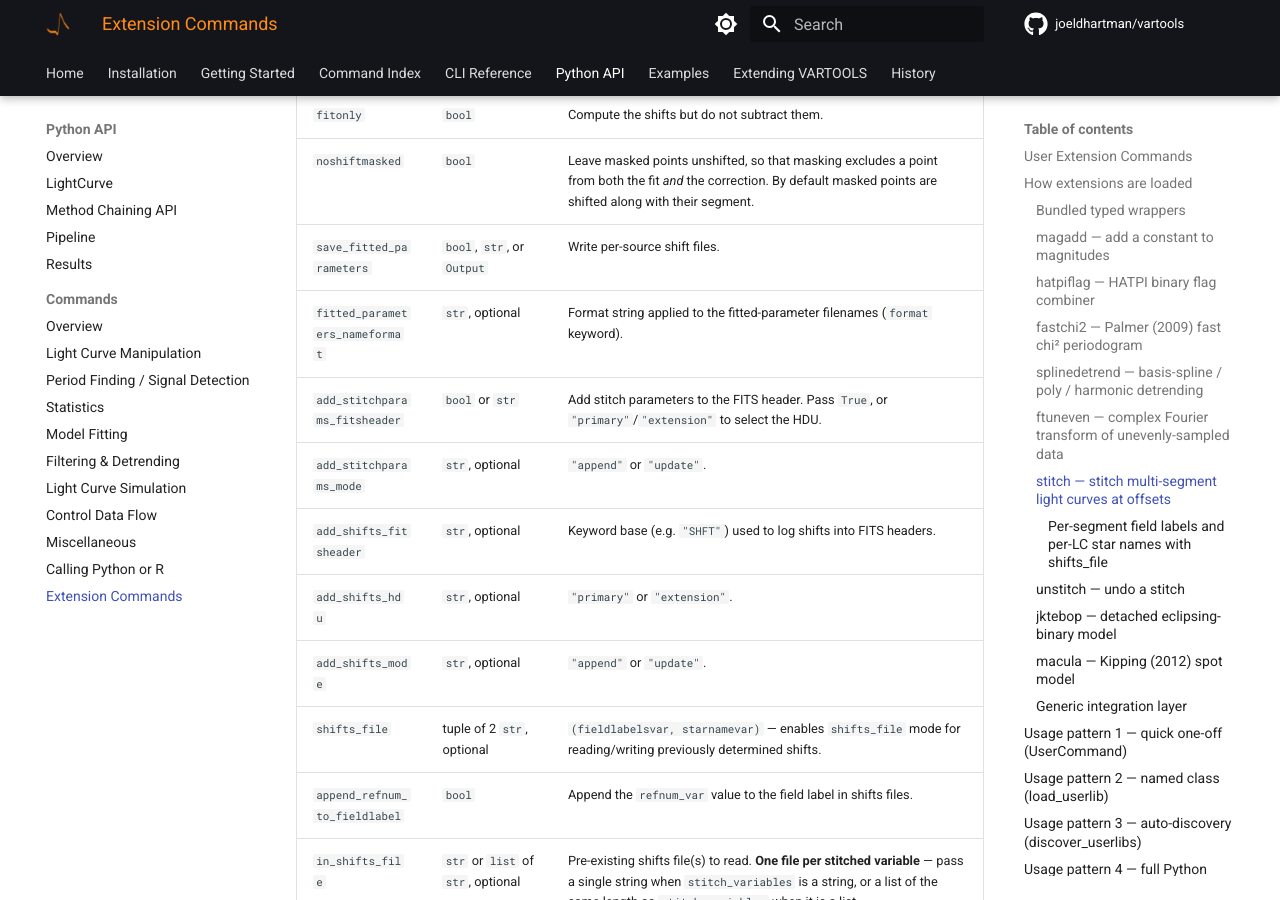
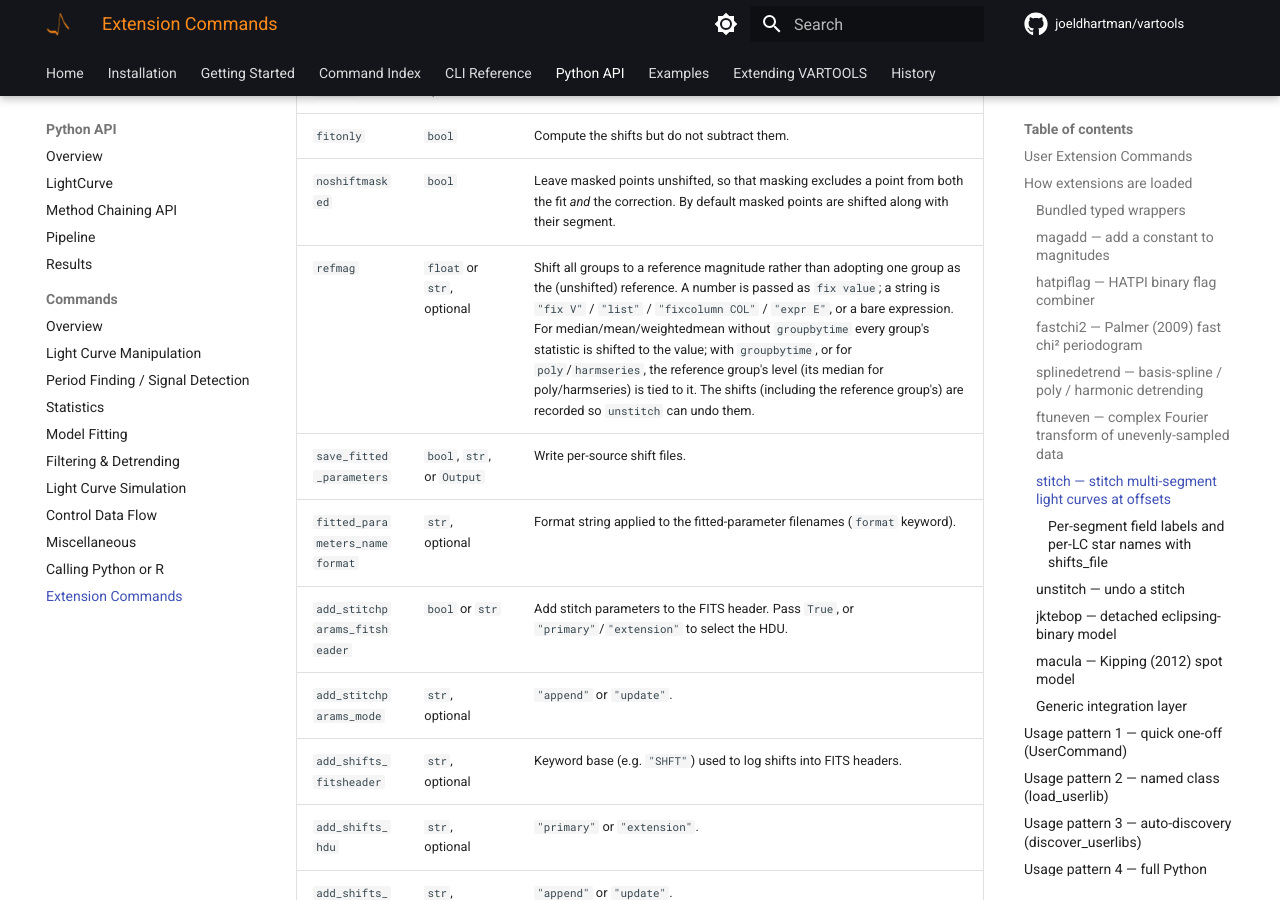
Before and after one commit to joeldhartman/vartools-site, an MkDocs documentation site: the page built from docs/python/commands/extensions.md, in a window 1280 px wide and 900 px high, scrolled down 12014 px. Built offline with MkDocs 1.6.1 and Material for MkDocs 9.7.7, drawn with Linux system fonts in a browser that asks for light colours; comment, search, counter and statistics services are not loaded; the version menu is left out; some of the changed text lies outside the part shown.

Commit message:
stitch: document refmag option (CLI + Python)
🤖 Generated with [Claude Code](https://claude.com/claude-code)

````diff
--- a/docs/python/commands/extensions.md
+++ b/docs/python/commands/extensions.md
@@ -404,7 +404,7 @@ result = lc.ftuneven(output_file="EXAMPLES/OUTDIR1",
 cmd.stitch(stitch_variables, uncertainty_variables, mask_variables,
            lcnum_var, method,
            refnum_var=None, groupbytime=None, groupbytime_start=None,
-           fitonly=False, noshiftmasked=False,
+           fitonly=False, noshiftmasked=False, refmag=None,
            save_fitted_parameters=False, fitted_parameters_nameformat=None,
            add_stitchparams_fitsheader=False, add_stitchparams_mode=None,
            add_shifts_fitsheader=None, add_shifts_hdu=None,
@@ -438,6 +438,7 @@ CLI equivalent: [`-stitch`](../../cli/extensions.md#-stitch).
 | `groupbytime_start` | `float`, optional | Start time of the first time bin (only meaningful when `groupbytime` is set). |
 | `fitonly` | `bool` | Compute the shifts but do not subtract them. |
 | `noshiftmasked` | `bool` | Leave masked points unshifted, so that masking excludes a point from both the fit *and* the correction. By default masked points are shifted along with their segment. |
+| `refmag` | `float` or `str`, optional | Shift all groups to a reference magnitude rather than adopting one group as the (unshifted) reference. A number is passed as `fix value`; a string is `"fix V"` / `"list"` / `"fixcolumn COL"` / `"expr E"`, or a bare expression. For median/mean/weightedmean without `groupbytime` every group's statistic is shifted to the value; with `groupbytime`, or for `poly`/`harmseries`, the reference group's level (its median for poly/harmseries) is tied to it. The shifts (including the reference group's) are recorded so `unstitch` can undo them. |
 | `save_fitted_parameters` | `bool`, `str`, or `Output` | Write per-source shift files. |
 | `fitted_parameters_nameformat` | `str`, optional | Format string applied to the fitted-parameter filenames (`format` keyword). |
 | `add_stitchparams_fitsheader` | `bool` or `str` | Add stitch parameters to the FITS header. Pass `True`, or `"primary"`/`"extension"` to select the HDU. |
@@ -500,6 +501,20 @@ result = (vt.Pipeline()
           .rms()
           ).run_combinelc(["EXAMPLES/2", "EXAMPLES/2.shifted"])
 print(result.vars[["RMS_1", "RMS_3"]])   # before / after stitching
+```
+
+With `refmag` the segments are shifted onto a common reference magnitude rather than onto one reference segment.  For the median method (no `groupbytime`) every segment's median lands on the value, so the combined median does too:
+
+```python
+import pyvartools as vt
+
+result = (vt.Pipeline()
+          .expr("mask=mag*0+1")
+          .stitch("mag", "err", "mask", "lcnum", method="median", refmag=12.0)
+          .stats("mag", "median")
+          ).run_combinelc(["EXAMPLES/2", "EXAMPLES/2.shifted"])
+medkey = [k for k in result.vars.index if "MEDIAN" in k][0]
+print(result.vars[medkey])   # ~ 12.0
 ```
 
 #### Per-segment field labels and per-LC star names with `shifts_file`
````
Also changed, not shown: docs/cli/extensions.md (+2 -0 lines).
